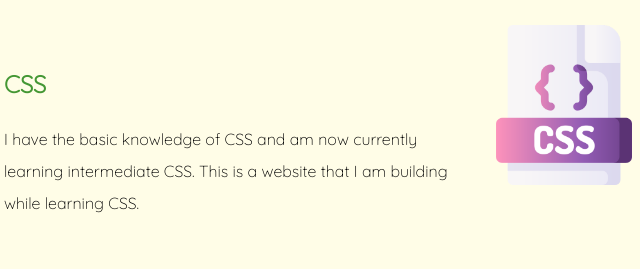
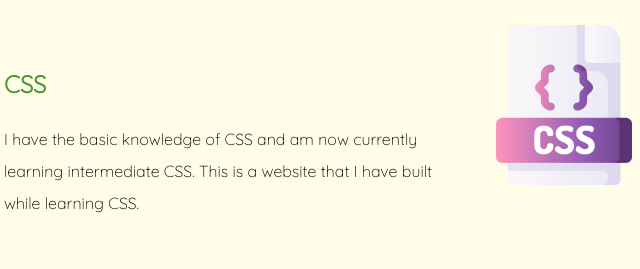
Before and after one commit to Extizt/personal-website, a plain HTML site: page index.html in a window 1280 px wide. Shown: the part 2200-2469 px from the top of the page, 316-956 px from the left. Drawn offline with Linux system fonts and the light colour scheme.

Commit message:
Update index.html

```diff
--- a/index.html
+++ b/index.html
@@ -41,7 +41,7 @@
             <div class="skill-row">
                 <a href="https://www.freepik.com" title="Freepik"><img class="cssimg" src="images/css.png" alt=""></a>
                 <h3>CSS</h3>
-                <p class="css-description">I have the basic knowledge of CSS and am now currently learning intermediate CSS. This is a website that I am building while learning CSS.</p>
+                <p class="css-description">I have the basic knowledge of CSS and am now currently learning intermediate CSS. This is a website that I have built while learning CSS.</p>
             </div>
         </div>
         <hr>
```
